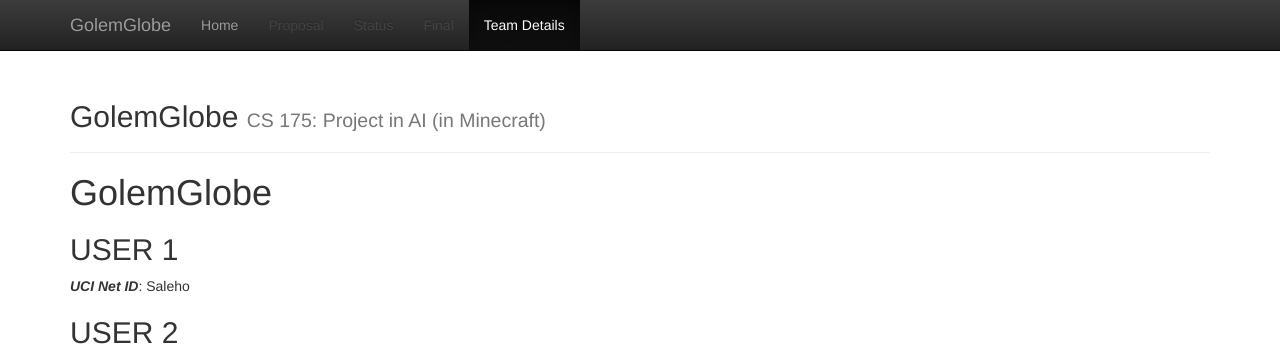
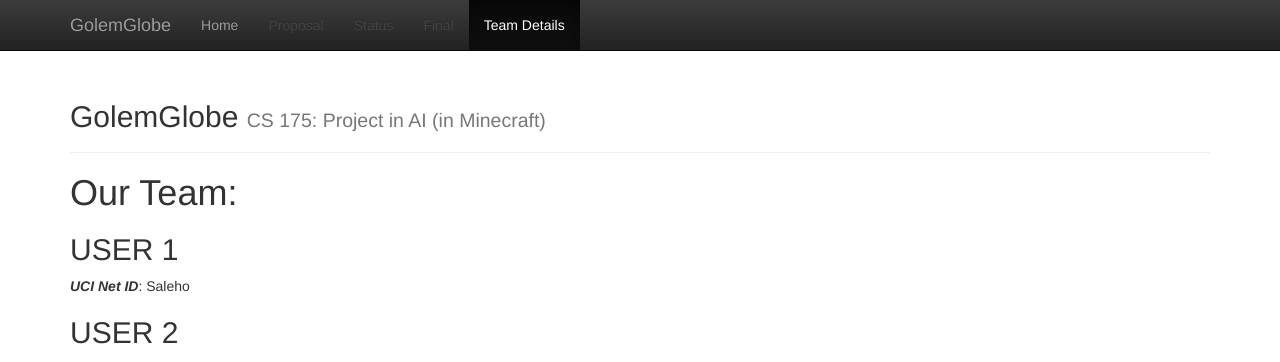
Before and after one commit to SalehO/GolumGlobe, a Jekyll site: the page built from docs/team.md, in a window 1280 px wide. Shown: the top 362 px of the page. Built offline with Jekyll 4.4.1, drawn with Linux system fonts in a browser that asks for light colours; our own code applies the rules of GitHub Pages for plain Markdown files.

Commit message:
Update team.md

```diff
--- a/docs/team.md
+++ b/docs/team.md
@@ -1,9 +1,4 @@
----
-layout: default
-title:  Team
----
-
-# GolemGlobe
+# Our Team:
 
 
 ## USER 1
```
